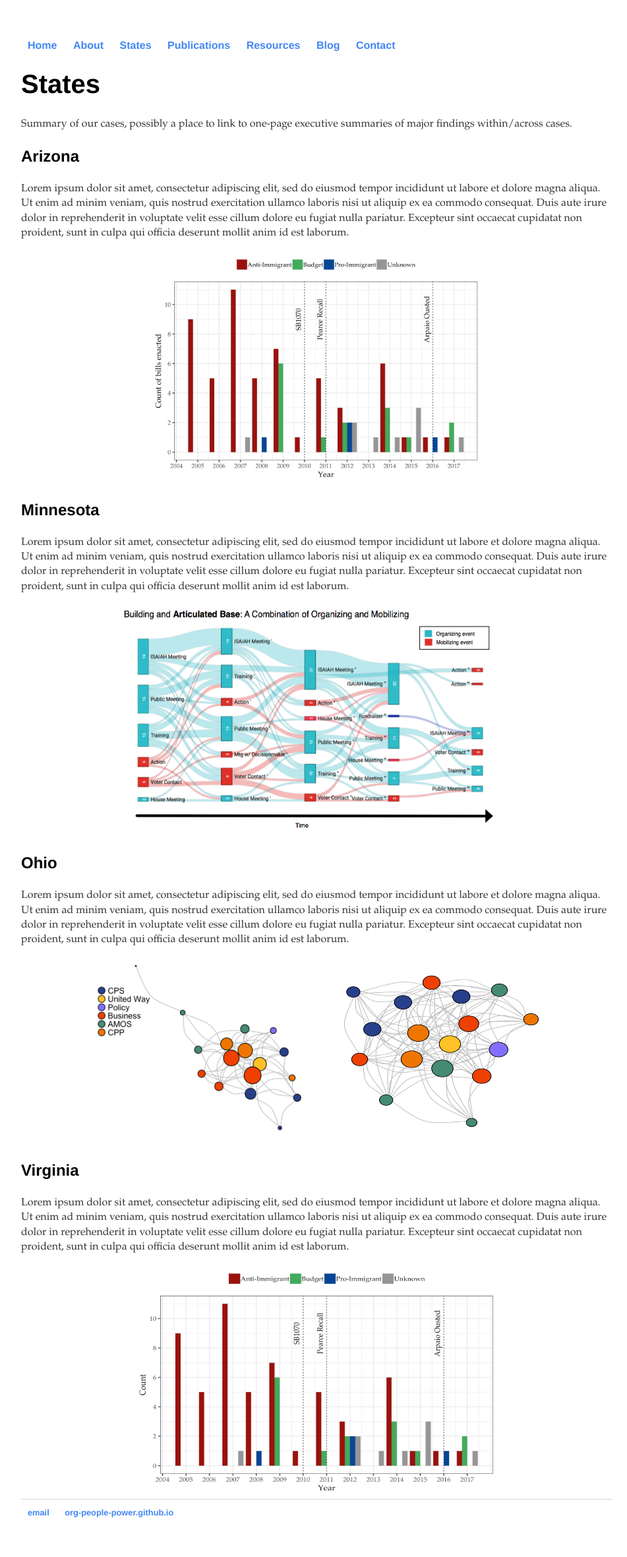
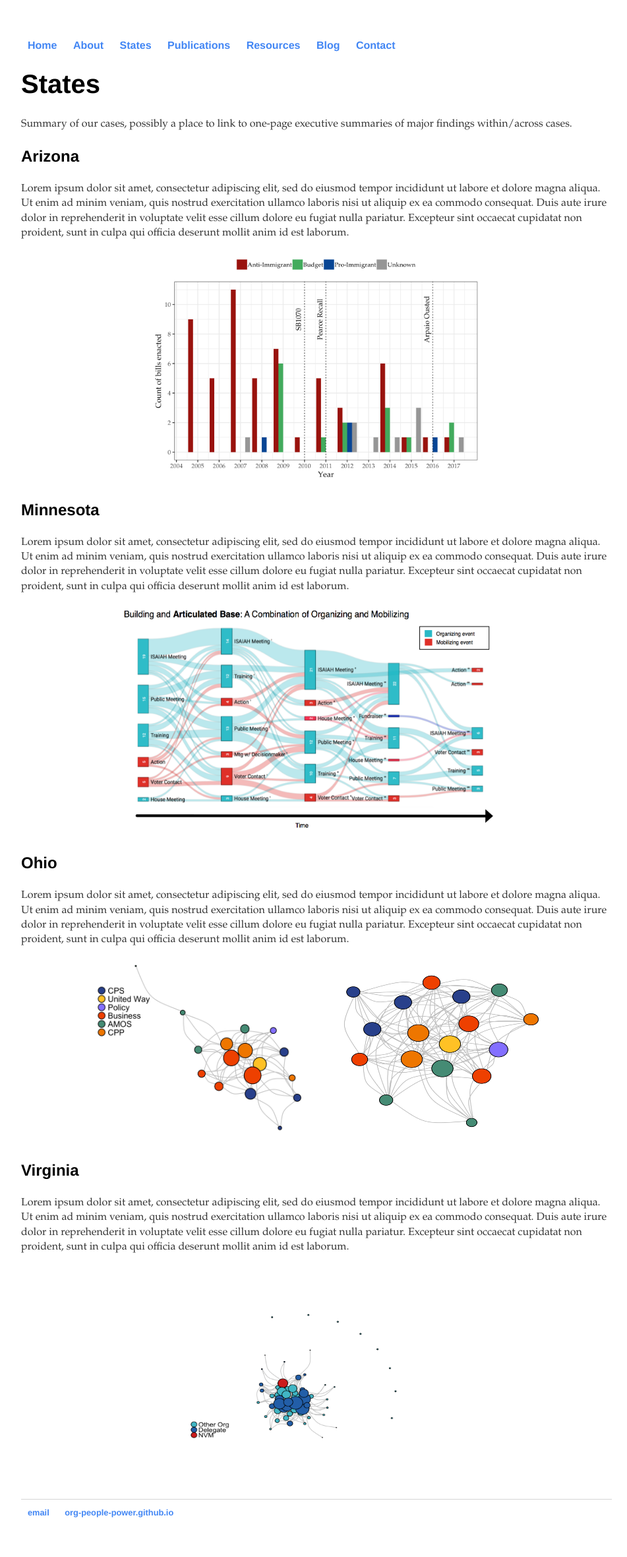
Before and after one commit to org-people-power/org-people-power.github.io, a Jekyll site: the page built from states/index.html, in a window 1280 px wide. Shown: the whole page at 66% size, without its empty margins (160-1111 px from the left). Built offline with Jekyll 4.4.1, drawn with Linux system fonts in a browser that asks for light colours.

Commit message:
Update index.html

```diff
--- a/states/index.html
+++ b/states/index.html
@@ -27,6 +27,6 @@
 	<h3> Virginia </h3>
 	<p> Lorem ipsum dolor sit amet, consectetur adipiscing elit, sed do eiusmod tempor incididunt ut labore et dolore magna aliqua. Ut enim ad minim veniam, quis nostrud exercitation ullamco laboris nisi ut aliquip ex ea commodo consequat. Duis aute irure dolor in reprehenderit in voluptate velit esse cillum dolore eu fugiat nulla pariatur. Excepteur sint occaecat cupidatat non proident, sunt in culpa qui officia deserunt mollit anim id est laborum.</p>
 	<center>
-<img src="/images/az_leg_bills.png" alt="HTML5 Icon" style="width:550px;height:350px;">
+<img src="/images/va_strategized_anon.png" alt="HTML5 Icon" style="width:550px;height:350px;">
 	</center>
 </div><!-- /.blurb -->
```
